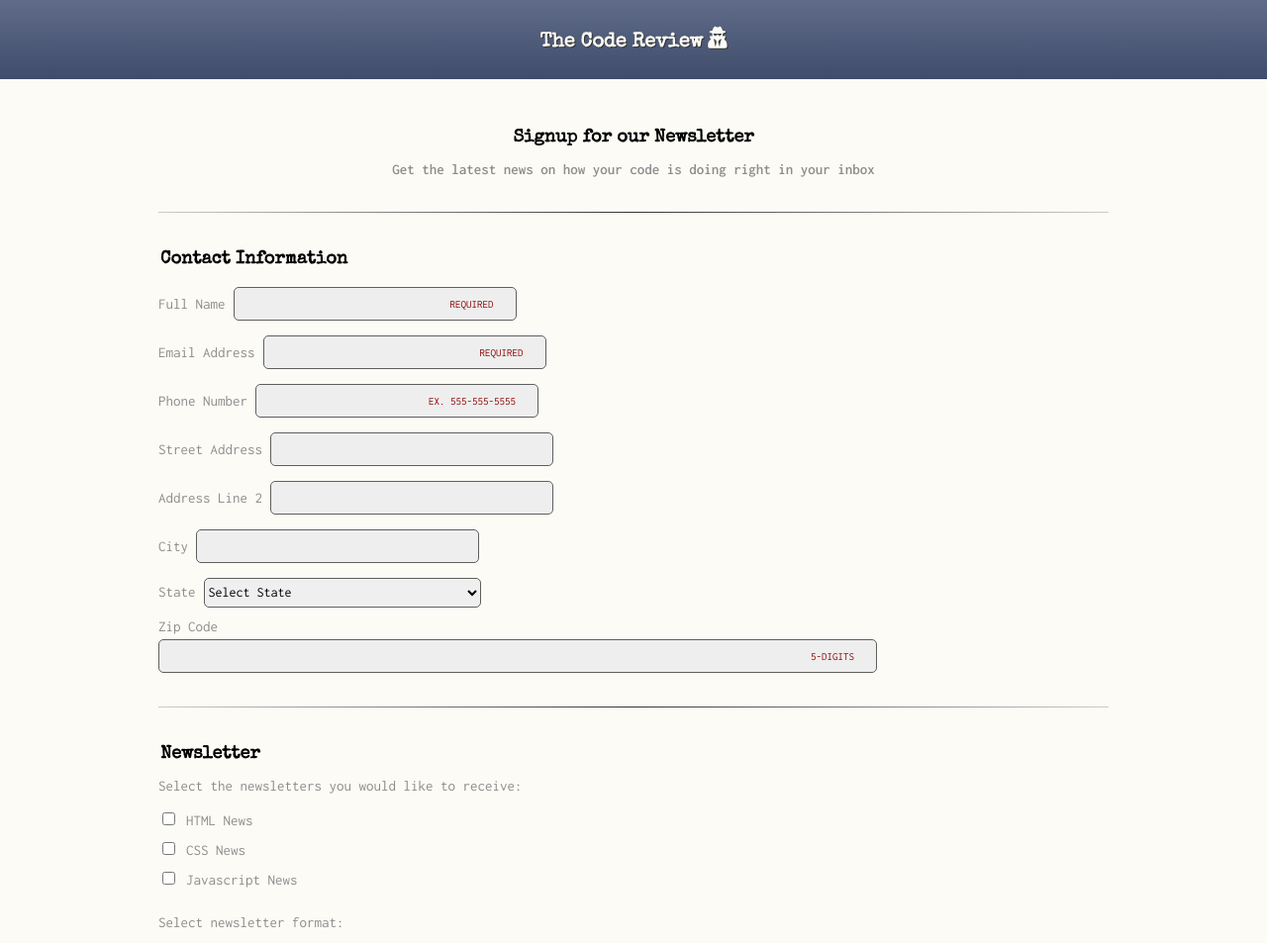
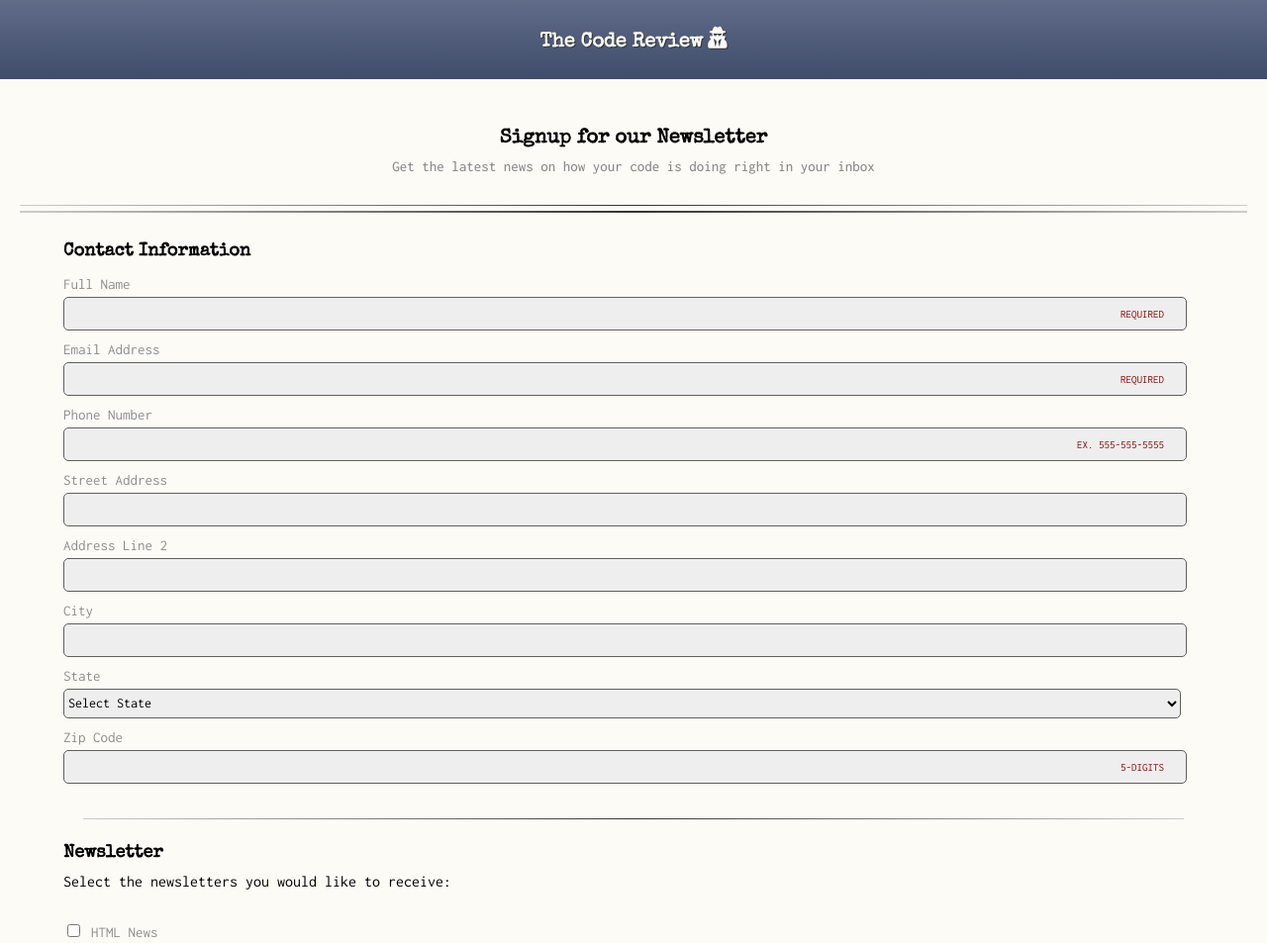
Before and after one commit to ryclloyd/Treehouse-Project-3, a plain HTML site: page index.html in a window 1280 px wide. Shown: the top 953 px of the page at 99% size. Drawn offline with nearby package versions, Linux system fonts and the light colour scheme.

Commit message:
11.13.20 - Revised Code

```diff
--- a/index.html
+++ b/index.html
@@ -1,12 +1,13 @@
 <!DOCTYPE html>
 <html lang="en">
 <head>
+	<title>Treehouse Project 3 - Online Registration Form</title>
+	<meta charset="utf-8">
+	<meta name="viewport" content="width=device-width, initial-scale=1">
 	<link  rel="stylesheet" type="text/css" href="style.css">
-	<meta name="viewport" content="width=device-width, initial-scale=1">
 	<link href="https://fonts.googleapis.com/css2?family=Special+Elite&display=swap" rel="stylesheet">
 	<link href="https://fonts.googleapis.com/css2?family=Inconsolata:wght@300;400;500;600&display=swap" rel="stylesheet">
 	<link rel="stylesheet" href="https://use.fontawesome.com/releases/v5.15.1/css/all.css" integrity="sha384-vp86vTRFVJgpjF9jiIGPEEqYqlDwgyBgEF109VFjmqGmIY/Y4HV4d3Gp2irVfcrp" crossorigin="anonymous">
-    <title>Treehouse Project 3 - Online Registration Form</title>
 </head>
 <body>
 	<header>
@@ -14,41 +15,45 @@
 			<li class="heading"><h1>The Code Review</h1></li>
 			<i class="fas fa-user-secret" alt="secret agent character"></i>
 		</ul>
-			<h2>Signup for our Newsletter</h2>
-			<p class="header-text">Get the latest news on how your code is doing right in your inbox</p>
 	</header>
-	<form>
-		<hr class="hr-contact">
-		<fieldset class="contact-container">
-			<legend><h2>Contact Information</h2></legend>
-				<ul class="contact-flex">
-					<li>
+		<div class="sign-up">
+			<h2 class="sign-heading">Signup for our Newsletter</h2>
+			<p class="sign-up-txt">Get the latest news on how your code is doing right in your inbox</p>
+		</div>
+		<hr class="hardline-top-1">
+		<hr class="hardline-top-2">
+
+	<form class="form-flex">
+		<fieldset>
+		<legend class=legend-contact>Contact Information</legend>
+			<div class="field-1">
 				<label for="name">Full Name</label>
-						<input type="text" id="name" name="user-name" placeholder="required" class="form-field-name" required>
-					</li>
-					<li>
+				<input type="text" id="name" name="user-name" placeholder="required" required>
+			</div>
+
+			<div class="field-2">
 				<label for="email">Email Address</label>
-						<input type="email" id="email" name="user-email"  placeholder="required" class="form-field-email" required>
-					</li>
-					<li>
+				<input type="email" id="email" name="user-email"  placeholder="required" required>
+			</div>
+			<div class="field-3">
 				<label for="phone">Phone Number</label>
-						<input type="tel" id="phone" name="user-phone" placeholder="Ex. 555-555-5555" class="form-field-phone">
-					</li>
-					<li>
+				<input type="tel" id="phone" name="user-phone" placeholder="Ex. 555-555-5555">
+			</div>
+			<div class="field-4">
 				<label for="address1">Street Address</label>
-						<input type="text" id="address1" name="user-address1"  class="form-field-address">
-					</li>
-					<li>
+				<input type="text" id="address1" name="user-address1">
+			</div>
+			<div class="field-5">
 				<label for="address2">Address Line 2</label>
-						<input type="text" id="address2" name="user-address2"  class="form-field-address2">
-					</li>
-					<li>
+				<input type="text" id="address2" name="user-address2">
+			</div>
+			<div class="field-6">
 				<label for="city">City</label>
-						<input type="text" id="city" name="user-city"  class="form-field-city">
-					</li>
-					<li>
+				<input type="text" id="city" name="user-city">
+			</div>
+			<div class="field-7">
 				<label for="state">State</label>
-						<select id="state" name="user-state"  class="form-field-state" required>
+				<select id="state" name="user-state" required>
 			<option value="" selected="selected">Select State</option>
 			<option value="AL">Alabama</option>
 			<option value="AK">Alaska</option>
@@ -102,34 +107,39 @@
 			<option value="WI">Wisconsin</option>
 			<option value="WY">Wyoming</option>
 			</select>
-					</li>
-						<li class="zip-li"><label for="zip">Zip Code</label>
-						<input type="text" id="zip" name="user-zip"  pattern="[0-9]{5}" placeholder="5-digits" class="form-field-zip">
-					</li>
-				</ul>
+			</div>
+			<div class="field-8">
+				<label for="zip">Zip Code</label>
+				<input type="text" id="zip" name="user-zip"  pattern="[0-9]{5}" placeholder="5-digits">
+			</div>
+			<hr class="hardline-bott">
 		</fieldset>
 
-		<hr class="hr-news">
-		<fieldset class="newsletter-container">
-			<legend><h2>Newsletter</h2></legend>
-				<label>Select the newsletters you would like to receive:</label>
+		<fieldset class="newsletter-flex">
+		<legend class="legend-news">Newsletter</legend>
+			<p>Select the newsletters you would like to receive:</p>
 				<ul class="news-flex">
-							<li><input type="checkbox" id="html-news" value="html-news" name="user-newsletter">
+						<li>
+							<input type="checkbox" id="html-news" value="html-news" name="user-newsletter">
 							<label for="html-news" class="box-label">HTML News</label>
 						</li>
-							<li><input type="checkbox" id="css-news" value="css-news" name="user-newsletter">
+						<li>
+							<input type="checkbox" id="css-news" value="css-news" name="user-newsletter">
 							<label for="css-news" class="box-label">CSS News</label>
 						</li>
-							<li><input type="checkbox" id="js-news" value="js-news" name="user-newsletter">
+						<li>
+							<input type="checkbox" id="js-news" value="js-news" name="user-newsletter">
 							<label for="js-news" class="box-label">Javascript News</label>
 						</li>
 				</ul>
 				<label>Select newsletter format:</label>
 					<ul class="news-format">
-							<li><input type="radio" id="html" value="html" name="user-news-format">
+							<li>
+								<input type="radio" id="html" value="html" name="user-news-format">
 								<label for="html">HTML</label>
 							</li>
-							<li><input type="radio" id="plain-text" value="plain-text" name="user-news-format">
+							<li>
+								<input type="radio" id="plain-text" value="plain-text" name="user-news-format">
 								<label for="plain-text">Plain text</label>
 							</li>
 					</ul>
@@ -138,9 +148,8 @@
 				<button>Sign Up</button>
 		</fieldset>
 	</form>
-
-</body>
 	<footer>
 	    <p class="footer-text">The Code Review &copy; 2020</p>
 	</footer>
+</body>
 </html>
--- a/style.css
+++ b/style.css
@@ -1,13 +1,9 @@
 /* ---- COLORS
-
 Primary = #606c88
 Gradient = #606c88 - #3f4c6b
 Bkgrd = #fcfbf5
 Body text = #8d8d8d
-
 ---- */
-
-
 
 /* ==== BASE STYLES ========================== */
 body {
@@ -20,8 +16,10 @@ h1, h2 {
 	font-family: 'Special Elite', cursive;
 }
 
-h2 {
+legend {
+	font-family: 'Special Elite', cursive;
 	font-size: 18px;
+	font-weight: 600;
 }
 
 li {
@@ -34,12 +32,9 @@ fieldset {
 	border: none;
 }
 
-form {
-	margin: 0 20px;
-}
-
 input,
-button {              /* ---- Hides browser default :focus border styles - Part 1 ---- */
+button,
+select {              /* ---- Hides browser default :focus border styles on form - Part 1 ---- */
   border-top-style: hidden;
   border-right-style: hidden;
   border-left-style: hidden;
@@ -47,25 +42,10 @@ button {              /* ---- Hides browser default :focus border styles - Part
   background-color: #eee;
 }
 
-.form-field:focus,     /* ---- Hides browser default :focus border styles - Part 2 ---- */
+input:focus,     /* ---- Part 2 ---- */
 textarea:focus,
 button:focus {
   outline: none;
-}
-
-button {
-	height: 45px;
-	color: #fcfbf5;
-	background-color: #606c88;
-	border-radius: 5px;
-	font-family: 'Special Elite', cursive;
-	font-size: 20px;
-	margin-top: 15px;
-}
-
-button:active {
-	border: solid #96fd3e 1px;
-	color: #96fd3e;
 }
 
 
@@ -96,40 +76,74 @@ h1 {
 	text-shadow: 2px 2px 1px #222;
 }
 
+
+/* ==== FORM STYLES ========================== */
+/* ---- Sign Up Text  ----------------------- */
+
 h2 {
 	text-align: center;
 	margin-top: 30px;
 }
 
-.header-text {
-	color: #8d8d8d;
-	padding: 0 10px;
-	font-size: 15px;
-	font-weight: 600;
-	text-align: center;
-	margin-bottom: -5px;
+.sign-heading {
+	font-size: 20px;
+	margin-top: 40px;
 }
 
-/* ==== FORM STYLES ========================== */
-/* ---- Contact Info  ------------------------------------ */
-.hr-contact {
+.sign-up-txt {
+	color: #8d8d8d;
+	margin: 0 20px;
+	font-size: 15px;
+	font-weight: 500;
+	line-height: 18px;
+	text-align: center;
+	margin-top: -8px;
+	margin-bottom: 30px;
+}
+
+.hardline-top-1  {
+	margin: 0 20px;
 	border: 0;
 	height: 1px;
 	background: #606c88;
-    background-image: linear-gradient(to right, #ccc, #333, #ccc);
-	margin-top: 40px;
+	background-image: linear-gradient(to left, #ccc, #333, #ccc);
+	margin-bottom: 5px;
 }
 
-.contact-flex {
-	list-style: 0;
-	padding: 0;
-	display: flex;
-	flex-wrap: wrap;
-	margin-top: -1px;
+.hardline-top-2 {
+	margin: 0 20px;
+	border: 0;
+	height: 2px;
+	background: #606c88;
+	background-image: linear-gradient(to right, #ccc, #333, #ccc);
+	margin-bottom: 30px;
 }
 
-[class^=form-field] {      /* targets all elements with class of "form-field */
-	width: 280px;
+
+/* ---- Contact Info  ----------------------- */
+
+.legend-contact {
+	margin-bottom: 15px;
+	padding: 0;
+}
+
+.form-flex {
+      width: 90%;
+	display: flex;
+	flex-direction: column;
+	flex-wrap: wrap;
+	margin: 0 auto;
+}
+
+input[type="text"],
+input[type="email"],
+input[type="tel"],
+input[type="street-address"],
+input[type="zip"],
+input[type="password"],
+textarea,
+select {
+	width: 98%;
 	height: 30px;
 	border: solid #5f5f5f .1px;
 	font-family: 'Inconsolata', monospace;
@@ -137,22 +151,19 @@ h2 {
 	border-radius: 5px;
 	margin-bottom: 10px;
 	margin-top: 5px;
+	margin-right: -10px;
 }
 
-.form-field:focus,
+input[type="text"]:focus,
+input[type="email"]:focus,
+input[type="tel"]:focus,
+input[type="street-address"]:focus,
+input[type="zip"]:focus,
+input[type="password"]:focus,
 textarea:focus {
 	background-image: linear-gradient(to bottom, rgba(150, 253, 62, 0.32), #fff 75%);
 	border: solid #7ed435 1px;
 	border-radius: 5px;
-}
-
-.state {
-	margin-bottom: 12px;
-}
-
-.form-field-zip {
-	display: flex;
-	width: 75%;
 }
 
 label {
@@ -169,15 +180,23 @@ input::placeholder {
 	font-size: 11px;
 }
 
-/* ---- Newsletter -------------------------------------- */
-.hr-news {
+.hardline-bott {
+	margin: 25px 20px;
 	border: 0;
 	height: 1px;
 	background: #606c88;
-    background-image: linear-gradient(to right, #ccc, #333, #ccc);
+	background-image: linear-gradient(to left, #ccc, #333, #ccc);
+
 }
 
-.newsletter-container {
+/* ---- Newsletter ----------------------- */
+
+.legend-news {
+	margin-bottom: -5px;
+	padding: 0;
+}
+
+.newsletter-flex {
 	display: flex;
 	flex-direction: column;
 }
@@ -203,6 +222,22 @@ input::placeholder {
 textarea {
 	height: 120px;
 	font-family: 'Inconsolata', monospace;
+}
+
+/* ---- Sign Up Button ----------------------- */
+button {
+	height: 45px;
+	color: #fcfbf5;
+	background-color: #606c88;
+	border-radius: 5px;
+	font-family: 'Special Elite', cursive;
+	font-size: 20px;
+	margin-top: 15px;
+}
+
+button:active {
+	border: solid #96fd3e 1px;
+	color: #96fd3e;
 }
 
 
@@ -253,19 +288,12 @@ footer {
 		margin: 0 160px;
 	}
 
-	.contact-flex {
-		justify-content: flex-start;
-		flex-wrap: nowrap;
-		flex-direction: column;
+	label {
+		margin-right: 20px;
 	}
 
-	.contact-flex li {
-
-	}
-
-	.zip li {
-	width: 75%;
-	display: flex;
+	.form-field-zip {
+		width: auto;
 	}
 
 	button {
```
Also changed, not shown: index-test.html (added, +100 -0 lines), 1 other file. Lines whose indentation alone changed are shown as unchanged.
